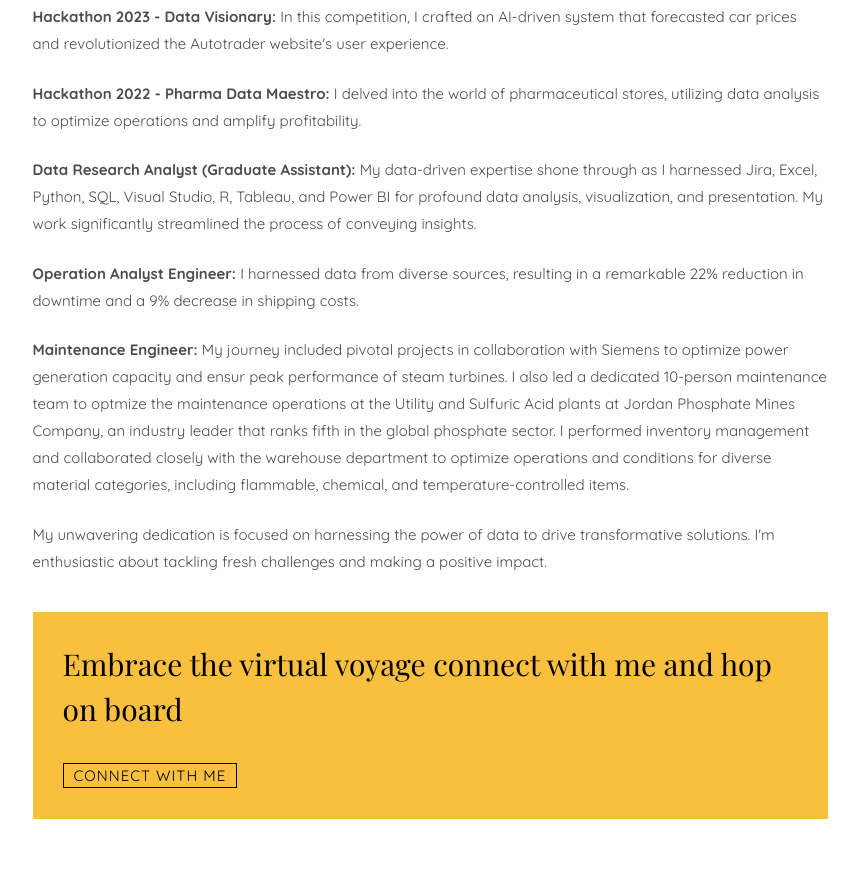
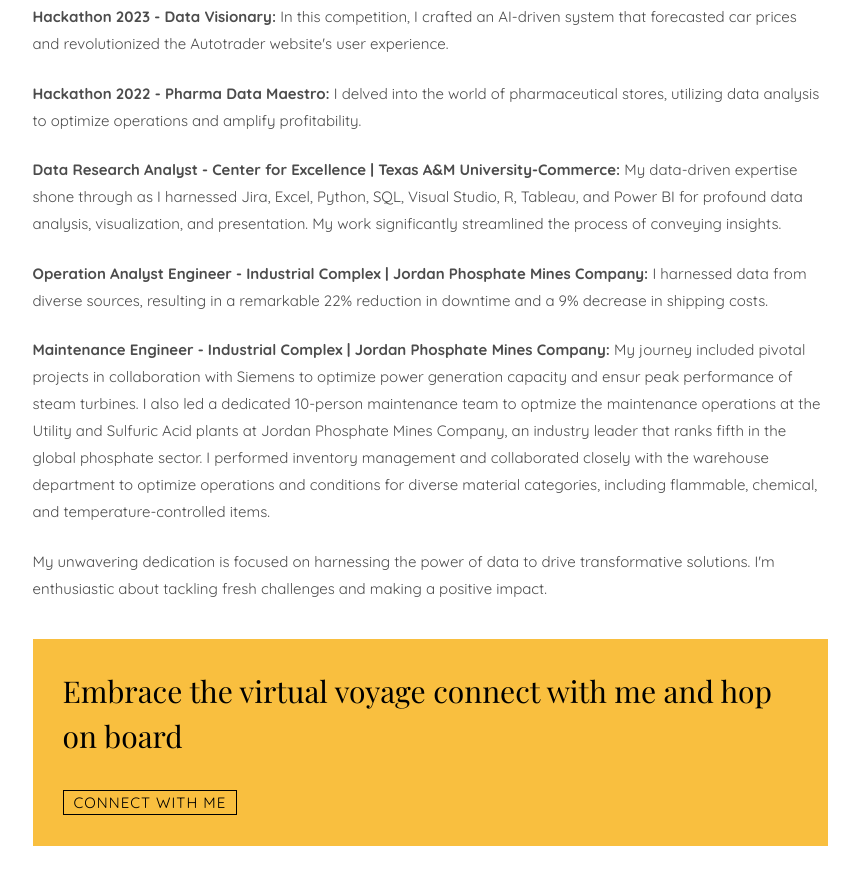
Before and after one commit to HusseinShatnawi/HusseinShatnawi.github.io, a plain HTML site: page index.html in a window 1280 px wide. Shown: the part 1432-2316 px from the top of the page, without its empty margins (360-1219 px from the left). Drawn offline with nearby package versions, Linux system fonts and the light colour scheme; files whose address does not match are found by name; a web font is replaced by a local one.

Commit message:
Update index.html

```diff
--- a/index.html
+++ b/index.html
@@ -165,14 +165,14 @@
 											<p><strong>Hackathon 2022 - Pharma Data Maestro: </strong>I delved into the
 												world of pharmaceutical stores, utilizing data analysis to optimize
 												operations and amplify profitability.</p>
-											<p><strong>Data Research Analyst (Graduate Assistant): </strong>My
+											<p><strong>Data Research Analyst - Center for Excellence | Texas A&M University-Commerce: </strong>My
 												data-driven expertise shone through as I harnessed Jira, Excel, Python, SQL, Visual Studio, R, Tableau, and
 												Power BI for profound data analysis, visualization, and presentation. My
 												work significantly streamlined the process of conveying insights.</p>
-											<p><strong>Operation Analyst Engineer: </strong>I harnessed data from
+											<p><strong>Operation Analyst Engineer - Industrial Complex | Jordan Phosphate Mines Company: </strong>I harnessed data from
 												diverse sources, resulting in a remarkable 22% reduction in downtime and
 												a 9% decrease in shipping costs.</p>
-											<p><strong>Maintenance Engineer: </strong>My journey included pivotal
+											<p><strong>Maintenance Engineer - Industrial Complex | Jordan Phosphate Mines Company: </strong>My journey included pivotal
 												projects in collaboration with Siemens to optimize power generation
 												capacity and ensur peak performance of steam turbines. I also led a
 												dedicated 10-person maintenance team to optmize the maintenance operations at the Utility and Sulfuric Acid plants at Jordan Phosphate Mines Company, an industry leader that ranks fifth in
```
